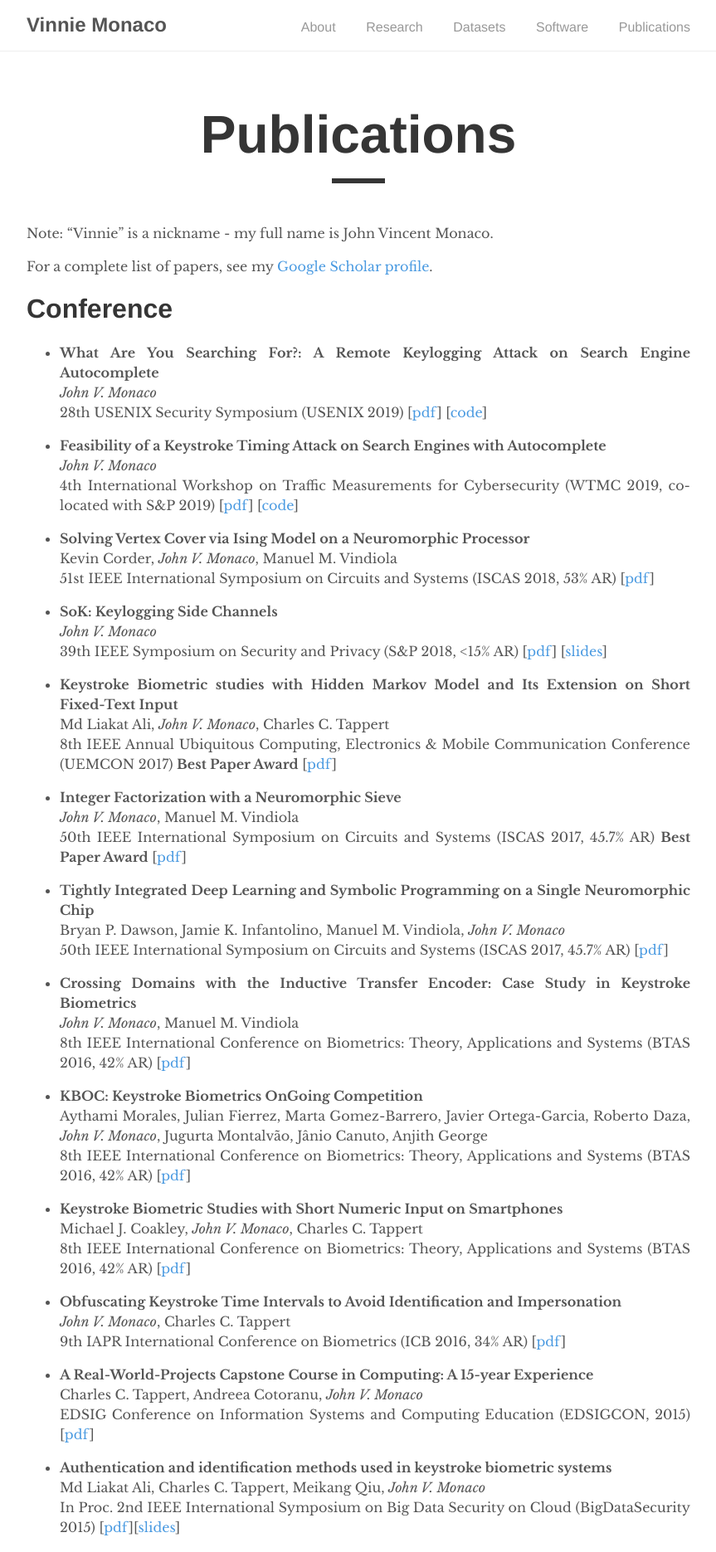
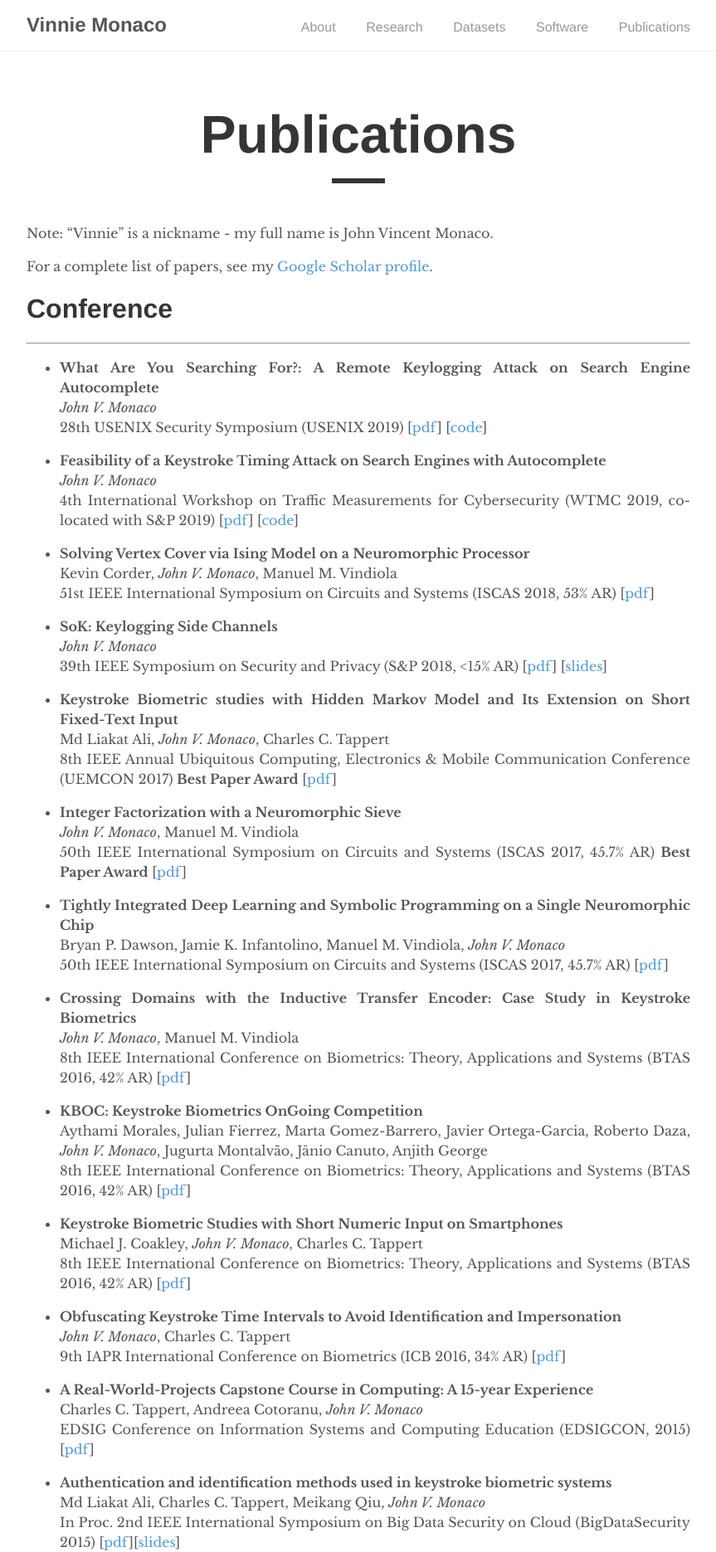
Before and after one commit to vmonaco/vmonaco.github.io, a Jekyll site: the page built from _pages/publications.md, in a window 1280 px wide. Shown: the top 1871 px of the page at 83% size, without its empty margins (208-1071 px from the left). Built offline with Jekyll 4.4.1, drawn with Linux system fonts in a browser that asks for light colours.

Commit message:
fixed headings

```diff
--- a/_pages/publications.md
+++ b/_pages/publications.md
@@ -9,8 +9,8 @@
 
 For a complete list of papers, see my [Google Scholar profile](https://scholar.google.com/citations?user=iG64YJUAAAAJ).
 
-Conference
-==========
+# Conference
+***
 
 * **What Are You Searching For?: A Remote Keylogging Attack on Search Engine Autocomplete** \\
 *John V. Monaco* \\
@@ -120,9 +120,8 @@
 Damian M. Lyons, Sirhan Chaudhry, Marius Agica, *John V. Monaco* \\
 SPIE Defense, Security, and Sensing (DSS 2010) \[[pdf](/papers/Integrating%20perception%20and%20problem%20solving%20to%20predict%20complex%20object%20behaviours.pdf)\]
 
-Journal
-=======
-
+# Journal
+***
 
 * **General Semiparametric Shared Frailty Model Estimation and Simulation with frailtySurv** \\
 *John V. Monaco*, Malka Gorfine, Li Hsu \\
@@ -156,29 +155,29 @@
 Lohit Jain, *John V. Monaco*, Michael J. Coakley, Charles C. Tappert \\
 International Journal of Research in Computer Applications & Information Technology, 2014 \[[pdf](/papers/Passcode%20Keystroke%20Biometric%20Performance%20on%20Smartphone%20Touchscreens%20is%20Superior%20to%20that%20on%20Hardware%20Keyboards.pdf)\]
 
-Patents
-=======
+# Patents
+***
 
 * **Universal Keyboard** \\
 Jordan A. Berger, *John V. Monaco* \\
 US Patent No 9,864,516. Filed on 27 July 2015. Published on 9 Jan 2018.
 
-Posters
-=======
+# Posters
+***
 
 * **Poster: The Side Channel Menagerie** \\
 *John V. Monaco* \\
 39th IEEE Symposium on Security and Privacy, 2018. \[[pdf](/papers/Poster%20-%20The%20Side%20Channel%20Menagerie.pdf)\]
 
-Drafts
-======
+# Drafts
+***
 
 * **Robust Keystroke Biometric Anomaly Detection** \\
 *John V. Monaco* \\
 arXiv preprint arXiv:1606.09075, 2016. \[[pdf](http://arxiv.org/pdf/1606.09075.pdf)\]
 
-Theses
-======
+# Theses
+***
 
 * **Time intervals as a Behavioral Biometric** \\
 *John V. Monaco* \\
```
Also changed, not shown: index.md (+2 -2 lines).
